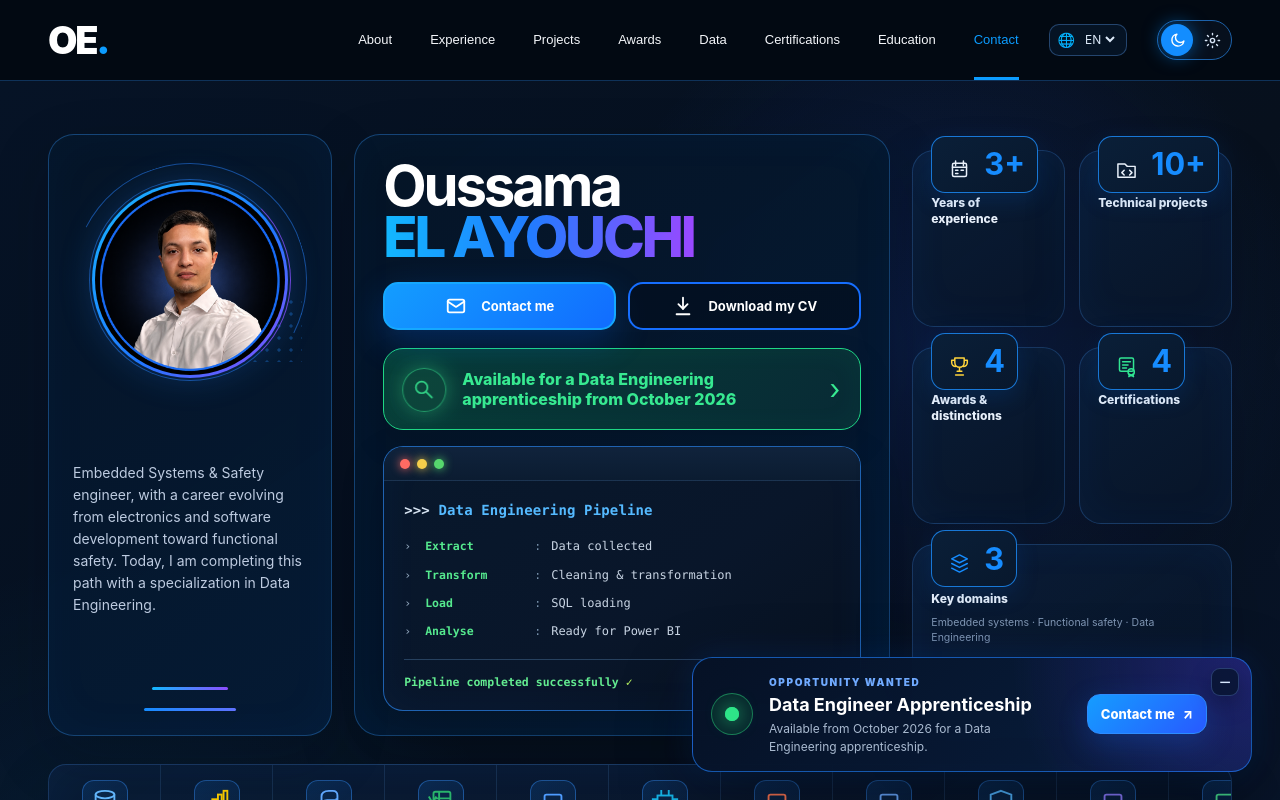
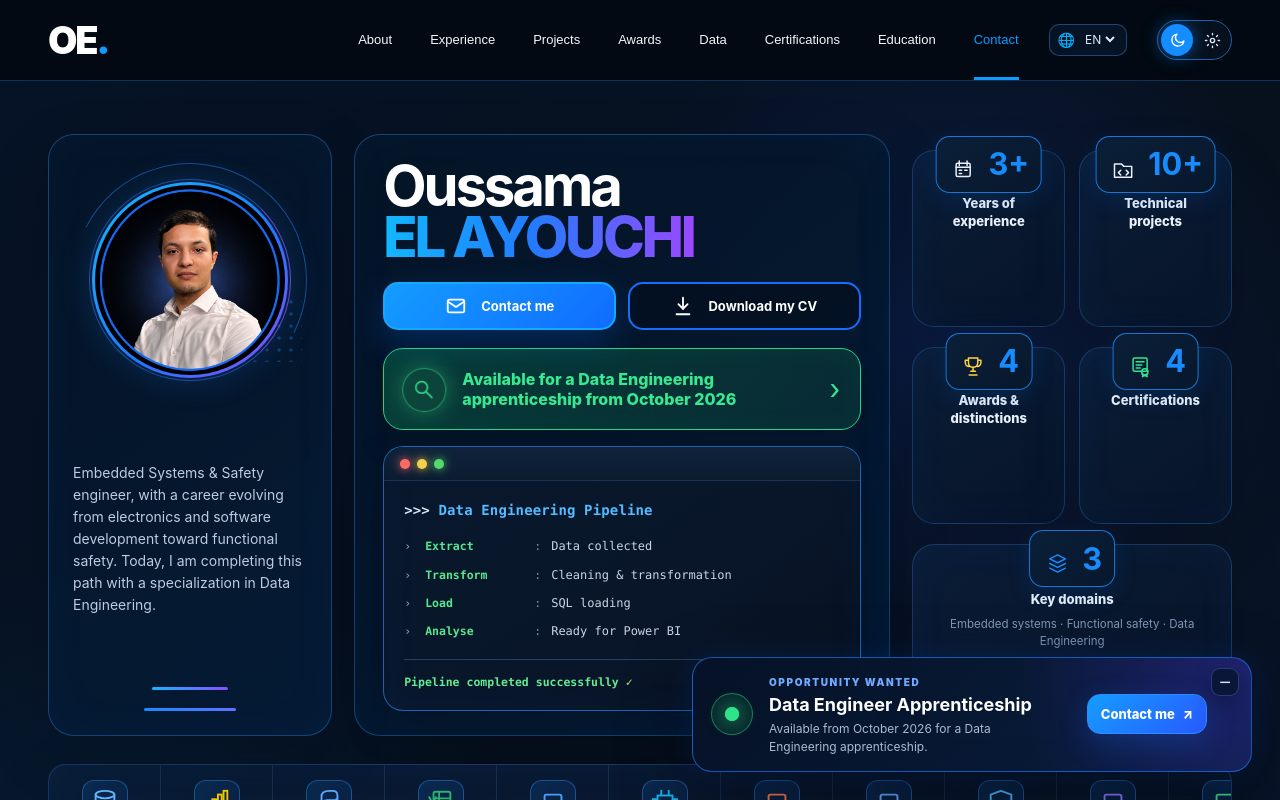
Before and after one commit to Oelayouchi/portfolio, a Next.js app: page / in a window 1280 px wide. Shown: the top 800 px of the page. Built offline with nearby package versions, Linux system fonts and the light colour scheme.

Commit message:
fix: center desktop highlight text and increase font size

```diff
--- a/app/home-layout-fix.css
+++ b/app/home-layout-fix.css
@@ -18,11 +18,11 @@
   .homeFusedCopy h1{width:100%!important;margin:0!important;font-size:clamp(52px,4.4vw,74px)!important;line-height:.9!important}.homeFusedLast{white-space:nowrap!important}.homeFusedActions{display:flex!important;width:100%!important;flex-wrap:nowrap!important;gap:12px!important;margin-top:20px!important}.homeFusedActions .button{min-height:48px!important;flex:1 1 0!important;justify-content:center!important}.homeFusedCopy>.availabilityV2Wrap{display:flex!important;width:100%!important;flex:1 1 auto!important;flex-direction:column!important;margin-top:18px!important;padding-top:0!important}
 
   .homeHighlights{grid-column:3;display:grid!important;grid-template-columns:1fr 1fr!important;grid-template-rows:minmax(118px,1fr) minmax(118px,1fr) minmax(126px,1.08fr)!important;gap:20px 14px!important;align-content:stretch!important;padding-top:16px!important}
-  .homeHighlightCard{position:relative!important;display:flex!important;min-height:0!important;height:100%!important;flex-direction:column!important;align-items:flex-start!important;justify-content:flex-start!important;padding:40px 18px 14px!important;overflow:visible!important;border-radius:22px!important}
+  .homeHighlightCard{position:relative!important;display:flex!important;min-height:0!important;height:100%!important;flex-direction:column!important;align-items:center!important;justify-content:flex-start!important;padding:40px 18px 14px!important;overflow:visible!important;border-radius:22px!important;text-align:center!important}
   .homeHighlightCard:nth-child(5){grid-column:1/-1!important;padding-top:42px!important}
-  .homeHighlightBadge{position:absolute!important;top:-15px!important;left:18px!important;transform:none!important}
-  .homeHighlightCard>.homeHighlightLabel{margin-top:4px!important;font-size:12px!important;font-weight:800!important;line-height:1.35!important;max-width:100%!important}
-  .homeHighlightCard small{margin-top:7px!important;font-size:10.5px!important;line-height:1.45!important;max-width:100%!important;white-space:normal!important;overflow-wrap:anywhere!important}
+  .homeHighlightBadge{position:absolute!important;top:-15px!important;left:50%!important;transform:translateX(-50%)!important}
+  .homeHighlightCard>.homeHighlightLabel{width:100%!important;margin-top:4px!important;font-size:13px!important;font-weight:800!important;line-height:1.35!important;max-width:100%!important;text-align:center!important}
+  .homeHighlightCard small{width:100%!important;margin-top:7px!important;font-size:11.5px!important;line-height:1.45!important;max-width:100%!important;white-space:normal!important;overflow-wrap:anywhere!important;text-align:center!important}
 }
 
 html[data-theme='light'] .homeFusedLeft,html[data-theme='light'] .homeFusedCopy{border-color:rgba(31,114,205,.22);background:linear-gradient(145deg,rgba(255,255,255,.98),rgba(239,247,255,.96));box-shadow:0 20px 55px rgba(57,88,120,.10)}html[data-theme='light'] .homeFusedIntro p{color:#53677e!important}html[data-theme='light'] .homeHighlightBadge{background:linear-gradient(145deg,#f8fbff,#eaf4ff);box-shadow:0 8px 22px rgba(40,110,180,.12)}
```
